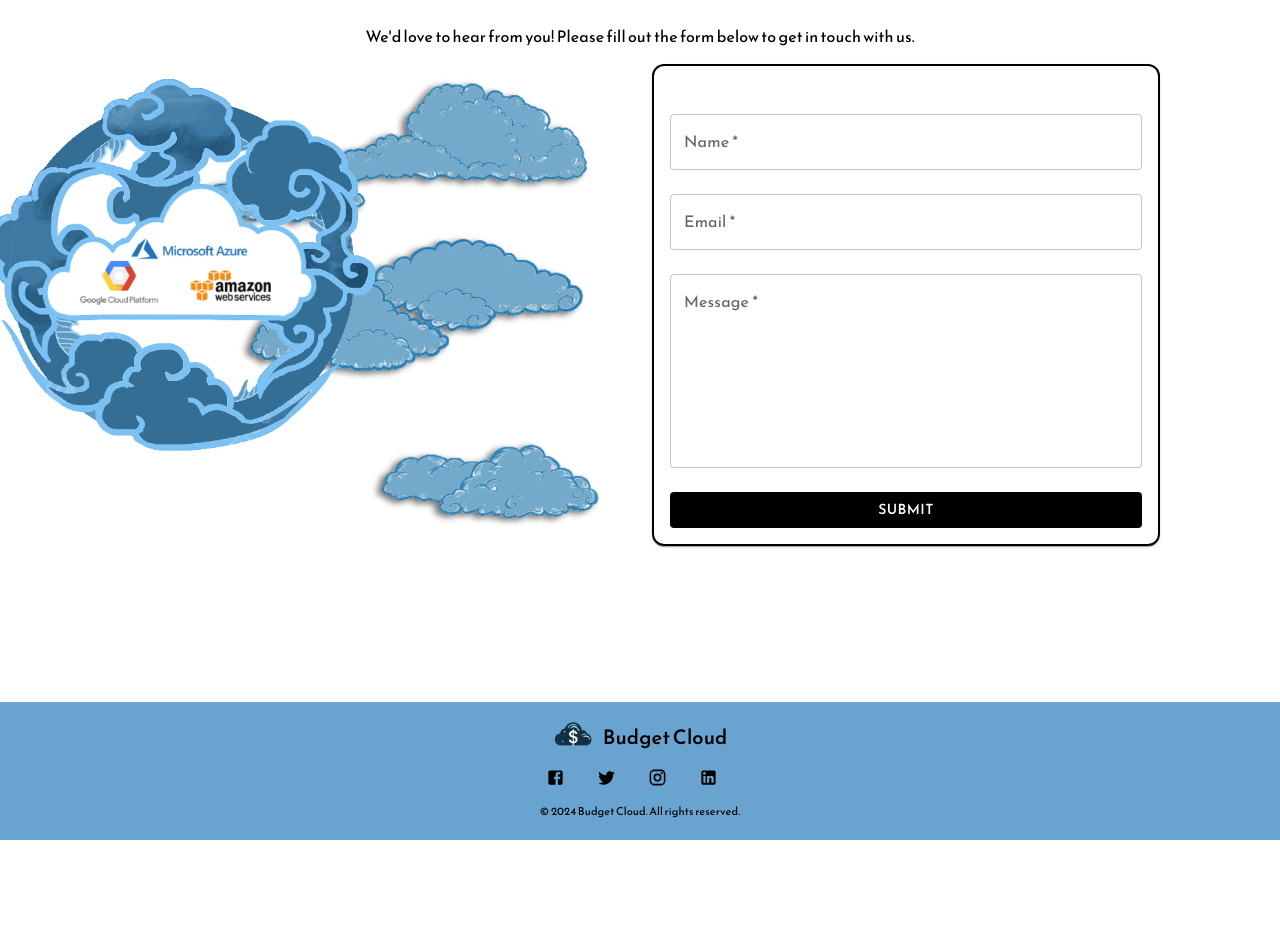
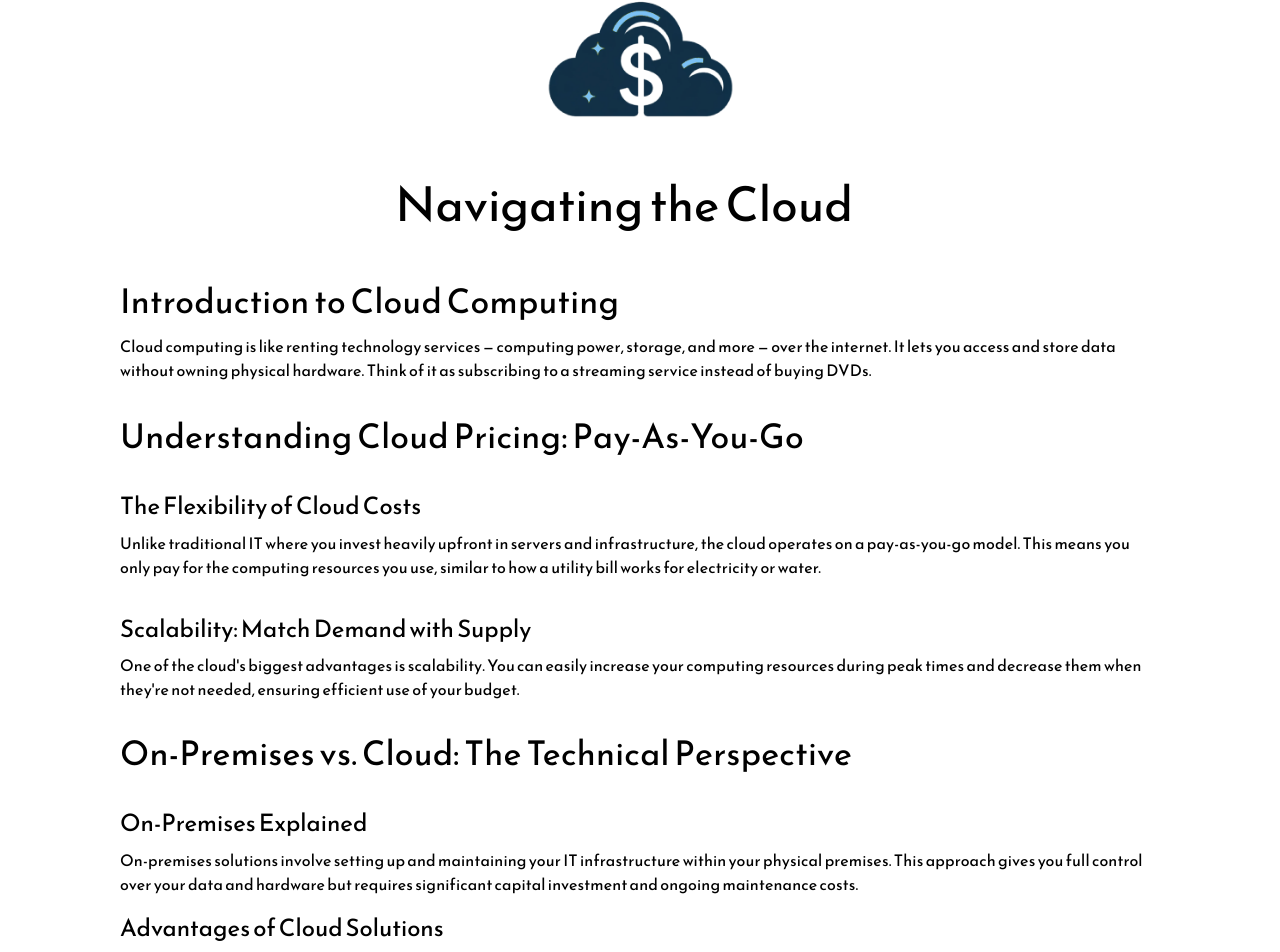
Before and after one commit to bjasim/cloud-calculator, a React (Create React App) app in the folder FrontendCalculator/: page /contact in a window 1280 px wide. Shown: the part 164-1116 px from the top of the page. Before the commit the page ends 1004 px from the top, so only its background shows below. Built offline with nearby package versions, Linux system fonts and the light colour scheme.

Commit message:
Learn more info added

```diff
--- a/FrontendCalculator/src/Components/Contact.js
+++ b/FrontendCalculator/src/Components/Contact.js
@@ -1,105 +1,82 @@
-import React, { useState } from "react";
-import { Container, Typography, TextField, Button, Box, Grid } from "@mui/material";
-import picture1 from "../Assets/home-banner-background.png";
-import picture2 from "../Assets/about-background-image.png";
+
+import React from "react";
+import { Container, Typography, Grid } from "@mui/material";
+import school from "../Assets/home-banner-image.png"; // Import your bug image
 
 const ContactPage = () => {
-  const [name, setName] = useState("");
-  const [email, setEmail] = useState("");
-  const [message, setMessage] = useState("");
-
-  const handleSubmit = (e) => {
-    e.preventDefault();
-    // Handle form submission here
-  };
-
   return (
-    <Container maxWidth="lg">
-      <Typography variant="h3" align="center" gutterBottom style={{ marginTop: "25px" }}>
-        Contact Us
-      </Typography>
-      <Typography variant="body1" align="center" paragraph>
-        We'd love to hear from you! Please fill out the form below to get in touch with us.
-      </Typography>
-      <Grid container spacing={3}>
-        <Grid item xs={12} md={6} style={{ position: "relative" }}>
+    <Container>
+      <Grid container spacing={4} justifyContent="center">
+        <Grid item xs={12}>
           <img
-            src={picture1}
-            alt="Descriptive Alt Text"
-            style={{ width: "100%", height: "auto" }}
-          />
-          <img
-            src={picture2}
-            alt="Descriptive Alt Text"
-            style={{
-              position: "absolute",
-              top: 0,
-              left: "-150px", // Move picture2 50px to the left
-              width: "calc(80% + 50px)", // Make picture2 50px smaller and adjust its width
-              height: "auto",
-              objectFit: "cover",
-            }}
+            src={school}
+            alt="Bug"
+            style={{ width: "100%", maxWidth: "250px", display: "block", margin: "20px auto", marginBottom: "-60px" }}
           />
         </Grid>
-        <Grid item xs={12} md={6}>
-          <Box
-            sx={{
-              display: "flex",
-              flexDirection: "column",
-              alignItems: "center",
-              maxWidth: 600,
-              mx: "auto",
-              p: 2,
-              border: "2px solid  #000000",
-              borderRadius: "12px",
-              boxShadow: 1,
-            }}
-          >
-            <Typography variant="h4" align="center" mb={2}></Typography>
-            <form onSubmit={handleSubmit}>
-              <TextField
-                fullWidth
-                label="Name"
-                value={name}
-                onChange={(e) => setName(e.target.value)}
-                margin="normal"
-                required
-              />
-              <TextField
-                fullWidth
-                label="Email"
-                value={email}
-                onChange={(e) => setEmail(e.target.value)}
-                margin="normal"
-                required
-                type="email"
-              />
-              <TextField
-                fullWidth
-                label="Message"
-                value={message}
-                onChange={(e) => setMessage(e.target.value)}
-                margin="normal"
-                required
-                multiline
-                rows={7}
-              />
-              <Button
-                fullWidth
-                type="submit"
-                sx={{
-                  mt: 2,
-                  backgroundColor: "#000",
-                  color: "#fff",
-                  "&:hover": {
-                    backgroundColor: "#111",
-                  },
-                }}
-              >
-                Submit
-              </Button>
-            </form>
-          </Box>
+        <Grid item xs={12}>
+        </Grid>
+          <Typography variant="h3" gutterBottom>
+          Navigating the Cloud
+          </Typography>
+        <Grid item xs={12}>
+          <Typography variant="h4" gutterBottom>
+            Introduction to Cloud Computing
+          </Typography>
+          <Typography variant="body1" style={{ marginBottom: "2px" }}>
+          Cloud computing is like renting technology services — computing power, storage, and more — over the internet. It lets you access and store data without owning physical hardware. Think of it as subscribing to a streaming service instead of buying DVDs.
+          </Typography>
+        </Grid>
+        <Grid item xs={12}>
+          <Typography variant="h4" gutterBottom  style={{ marginBottom: "2rem" }}>
+              Understanding Cloud Pricing: Pay-As-You-Go
+          </Typography>
+          <Typography variant="h5" gutterBottom >
+          The Flexibility of Cloud Costs
+          </Typography>
+          <Typography variant="body1" style={{ marginBottom: "2px" }}>
+          Unlike traditional IT where you invest heavily upfront in servers and infrastructure, the cloud operates on a pay-as-you-go model. This means you only pay for the computing resources you use, similar to how a utility bill works for electricity or water.
+          </Typography>
+        </Grid>
+        <Grid item xs={12}>
+          <Typography variant="h5" gutterBottom>
+          Scalability: Match Demand with Supply
+          </Typography>
+          <Typography variant="body1" style={{ marginBottom: "0rem" }}>
+          One of the cloud's biggest advantages is scalability. You can easily increase your computing resources during peak times and decrease them when they're not needed, ensuring efficient use of your budget.
+          </Typography>
+        </Grid>
+        <Grid item xs={12}>
+          <Typography variant="h4" gutterBottom  style={{ marginBottom: "2rem" }}>
+          On-Premises vs. Cloud: The Technical Perspective
+          </Typography>
+          <Typography variant="h5" gutterBottom>
+          On-Premises Explained          </Typography>
+          <Typography variant="body1" style={{ marginBottom: "1rem" }}>
+          On-premises solutions involve setting up and maintaining your IT infrastructure within your physical premises. This approach gives you full control over your data and hardware but requires significant capital investment and ongoing maintenance costs.
+          </Typography>
+          <Typography variant="h5" gutterBottom>
+          Advantages of Cloud Solutions
+          </Typography>
+          <Typography variant="body1" style={{ marginBottom: "0rem" }}>
+          Cloud computing removes the need for physical hardware, reducing capital expenditure. It offers robust scalability, improved disaster recovery, and flexible work practices since services can be accessed from anywhere, anytime.
+          </Typography>
+        </Grid>
+        <Grid item xs={12}>
+          <Typography variant="h4" gutterBottom  style={{ marginBottom: "2rem" }}>
+          Unveiling Hidden Costs
+          </Typography>
+          <Typography variant="h5" gutterBottom>
+          Potential Overlooked Expenses          </Typography>
+          <Typography variant="body1" style={{ marginBottom: "1rem" }}>
+          When migrating to or scaling within the cloud, be mindful of hidden costs such as data egress fees, storage retrieval costs, and support services. Planning and utilizing cost management tools provided by cloud services can mitigate unexpected expenses.
+          </Typography>
+          <Typography variant="h5" gutterBottom>
+          Migrating to the Cloud
+          </Typography>
+          <Typography variant="body1" style={{ marginBottom: "5rem" }}>
+          Transitioning to the cloud requires careful planning. Assess your current IT infrastructure, determine what you need in the cloud, and choose a provider that fits your needs. Many cloud providers offer migration tools to simplify the process.
+          </Typography>
         </Grid>
       </Grid>
     </Container>
```
